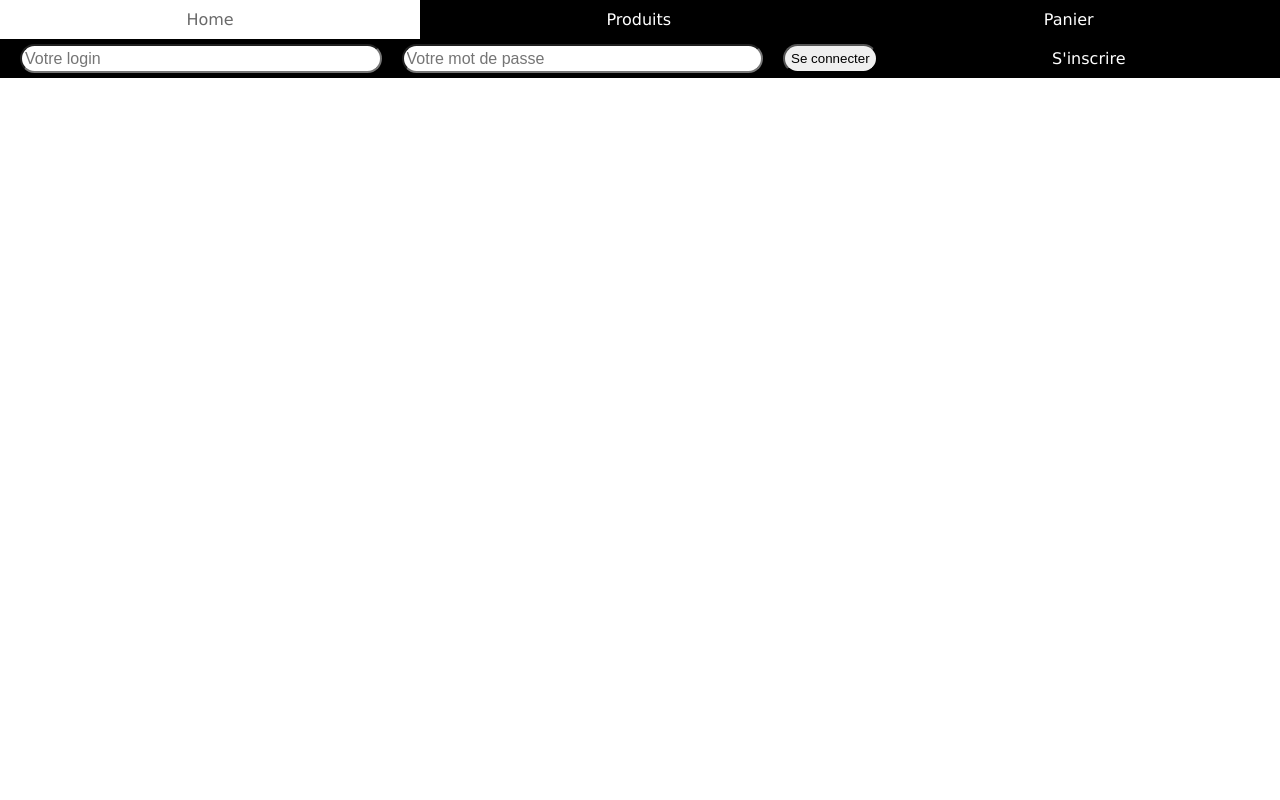
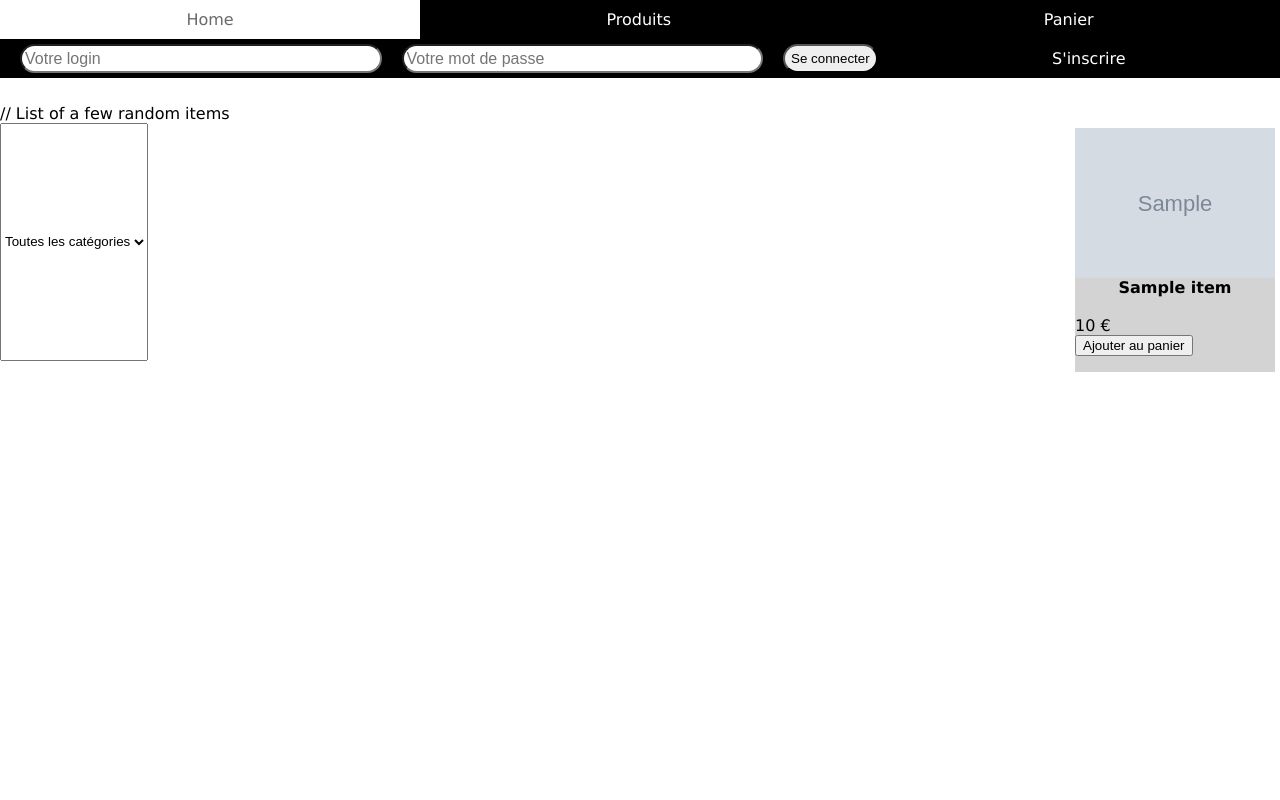
Before and after one commit to anlerandy/ft_minishop, a PHP site: page / in a window 1280 px wide. Run offline with PHP 8.4, Linux system fonts and the light colour scheme; tables that the repository leaves empty or names only in its code hold one stand-in row (values such as "Sample post"); grey boxes marked "Sample" are stand-in pictures.

Commit message:
Plus de trucs

```diff
--- a/includes/database/items.php
+++ b/includes/database/items.php
@@ -90,7 +90,7 @@ function query_item($id)
 	return ["name" => $item_name, "categories" => $item_categories, "image" => $item_image, "price" => $item_price];
 }
 
-function query_all_items()
+function query_all_items($order)
 {
 	require $_SERVER["DOCUMENT_ROOT"] . "/includes/database/config.php";
 
@@ -109,7 +109,7 @@ function query_all_items()
 		exit (1);
 	}
 
-	$query = mysqli_query($db, "SELECT * FROM items");
+	$query = mysqli_query($db, "SELECT * FROM items " . $order);
 	if (!$query)
 	{
 		header("Location: /includes/error.php?error=query_failed");
--- a/includes/products.php
+++ b/includes/products.php
@@ -33,7 +33,7 @@
 		<div id="chosen-items">
 			<?php
 				require_once $_SERVER["DOCUMENT_ROOT"] . "/includes/database/items.php";
-				$items = query_all_items();
+				$items = query_all_items("");
 				if (count($items))
 				{
 					if (isset($_GET["category"]))
--- a/includes/user_space.php
+++ b/includes/user_space.php
@@ -27,7 +27,6 @@
 		?>
 				<div class="archived-basket">
 					<img src="https://www.ldoceonline.com/media/english/illustration/basket.jpg" alt="Panier">
-					DATE
 					<form action="/includes/unarchive_basket.php" method="post">
 						<button type="submit" name="basket_id" value=<?=$basket["id"]?>>Recharger ce panier</button>
 					</form>
--- a/index.php
+++ b/index.php
@@ -15,8 +15,58 @@ require $_SERVER["DOCUMENT_ROOT"] . "/includes/database/users.php";
 	<link rel="stylesheet" type="text/css" href="css/default.css" />
 </head>
 <body>
-<?php
-	require_once $_SERVER["DOCUMENT_ROOT"] . "/includes/menu.html";
-?>
+	<?php require_once $_SERVER["DOCUMENT_ROOT"] . "/includes/menu.html"; ?>
+
+	// List of a few random items
+	<div id="chosen-items">
+		<?php
+			require_once $_SERVER["DOCUMENT_ROOT"] . "/includes/database/items.php";
+			$items = query_all_items("ORDER BY RAND() LIMIT 3");
+			if (count($items))
+			{
+				if (isset($_GET["category"]))
+					$category_filter = $_GET["category"];
+				else
+					$category_filter = "all";
+		?>
+				<!-- Category filter -->
+				<form action="/includes/products.php" method="get" id="category_filter">
+					<select name="category" form="category_filter" onchange="this.form.submit()">
+						<option value="all">Toutes les cat&eacute;gories</option>
+						<?php
+							require $_SERVER["DOCUMENT_ROOT"] . "/includes/database/categories.php";
+							$categories = query_all_categories();
+							foreach ($categories as $category)
+							{
+						?>
+							<option value="<?= $category["id"] ?>" <?php if ($category["id"] == $category_filter) echo "selected" ?>><?= $category["name"] ?></option>
+						<?php } ?>
+					</select>
+				</form>
+		<?php
+				foreach ($items as $item)
+				{
+					if ($category_filter === "all" || in_array($category_filter, $item["categories"]))
+					{
+		?>
+						<div class="chosen-item">
+							<?php echo "<img src=\"" . $item["image"] . "\" />"; ?>
+							<b><?php echo $item["name"] ?></b> <br />
+							<?php echo $item["price"] ?> &euro; <br />
+
+							<!-- Button to add to basket -->
+							<form action="#" method="post">
+								<button name="item" value=<?= $item["id"] ?>>Ajouter au panier</button>
+							</form>
+						</div>
+		<?php
+					}
+				}
+			}
+			else {
+		?>
+				Nous sommes d&eacute;sol&eacute;s, il n'y a aucun produit en stock pour le moment.
+		<?php } ?>
+	</div>
 </body>
 </html>
```
